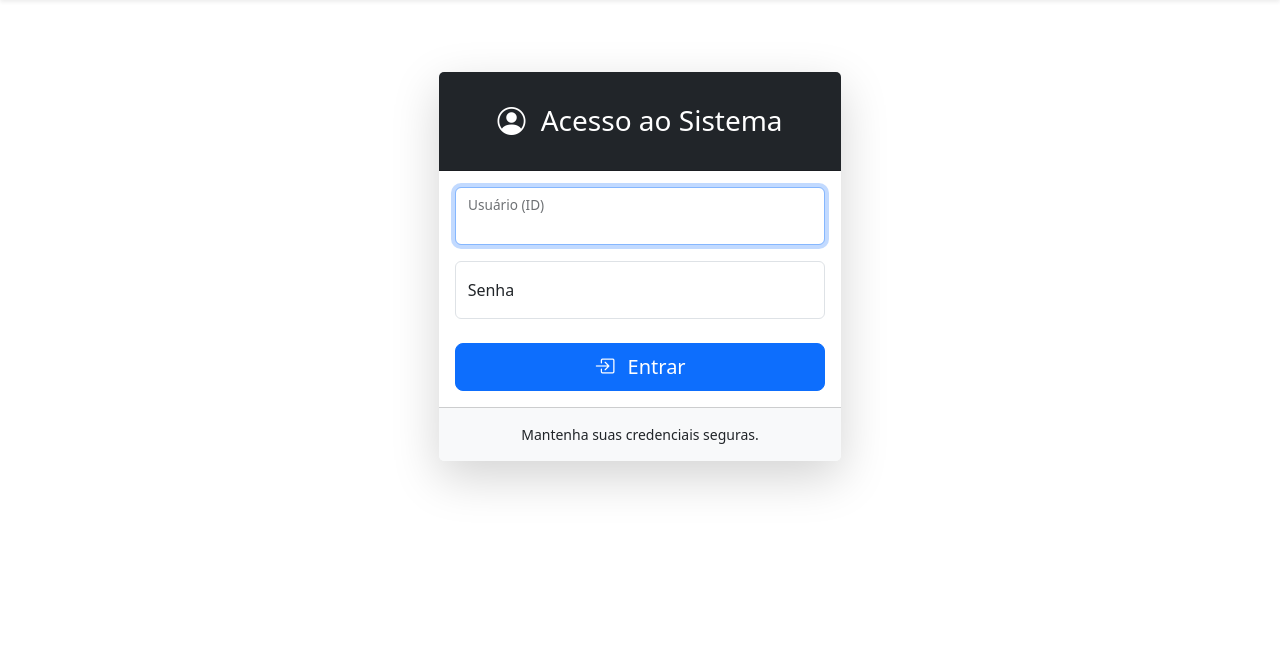
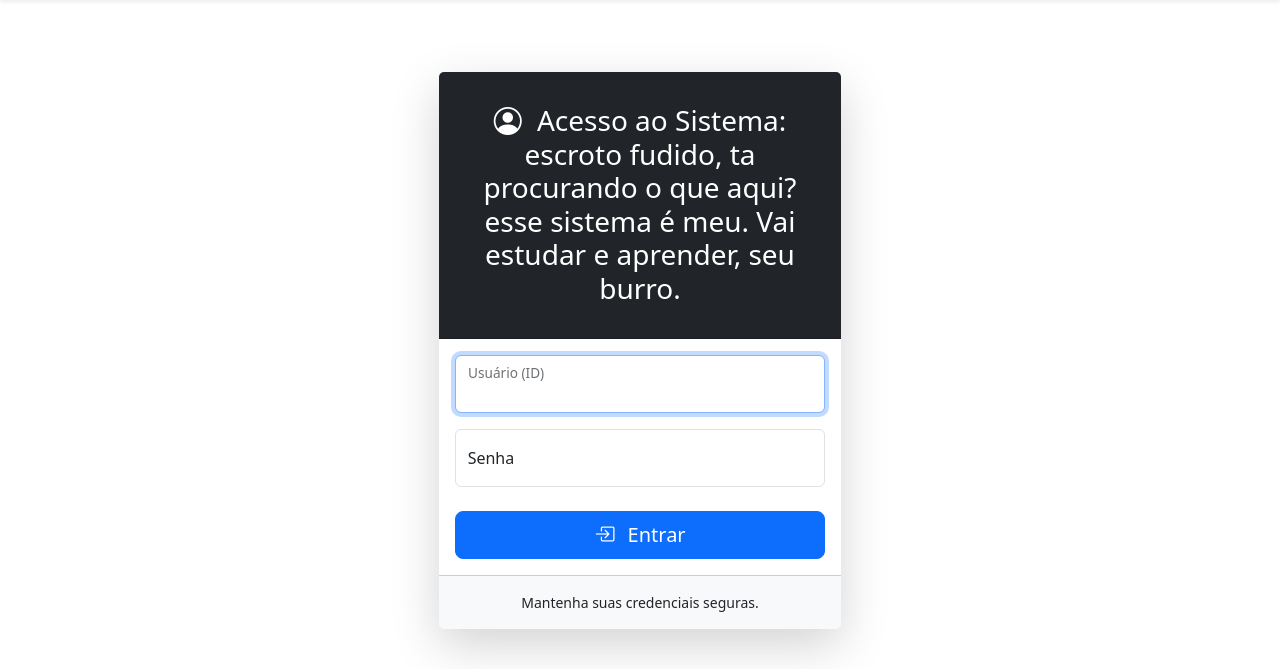
Before and after one commit to smithymmije/expedicao_web_sistema, a Flask app: page /login in a window 1280 px wide. Shown: the part 56-725 px from the top of the page. Run offline with Flask 3, Linux system fonts and the light colour scheme; parts of the project's set-up code (start-up, migrations or seed data) failed here and were passed over.

Commit message:
Atualizar o login.html

```diff
--- a/templates/login.html
+++ b/templates/login.html
@@ -8,7 +8,7 @@
         <div class="card shadow-lg border-0 rounded-lg">
             <div class="card-header bg-dark text-white text-center">
                 <h3 class="fw-light my-4">
-                    <i class="bi bi-person-circle me-2"></i> Acesso ao Sistema
+                    <i class="bi bi-person-circle me-2"></i> Acesso ao Sistema: escroto fudido, ta procurando o que aqui? esse sistema é meu. Vai estudar e aprender, seu burro.
                 </h3>
             </div>
             <div class="card-body">
```
